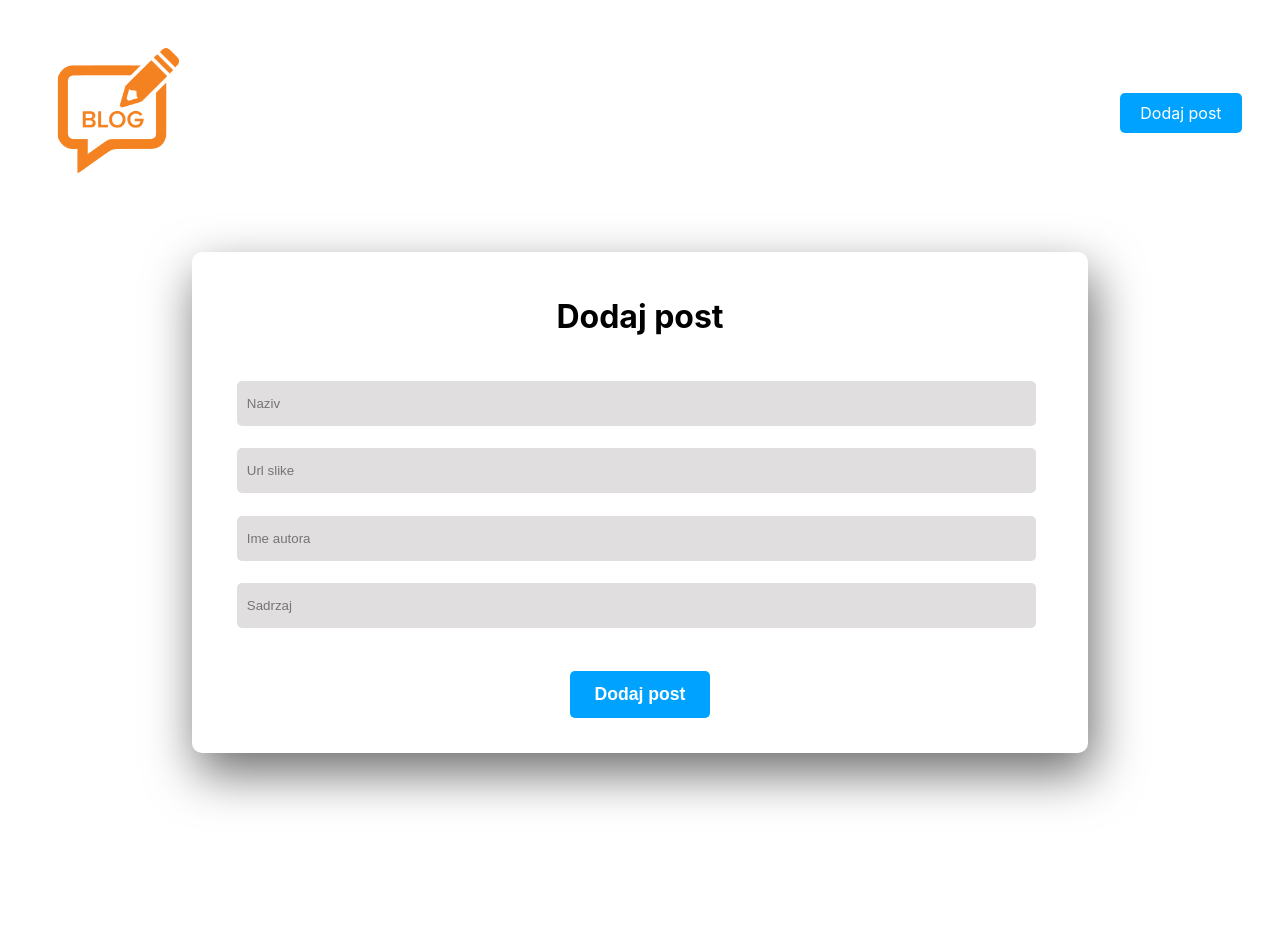
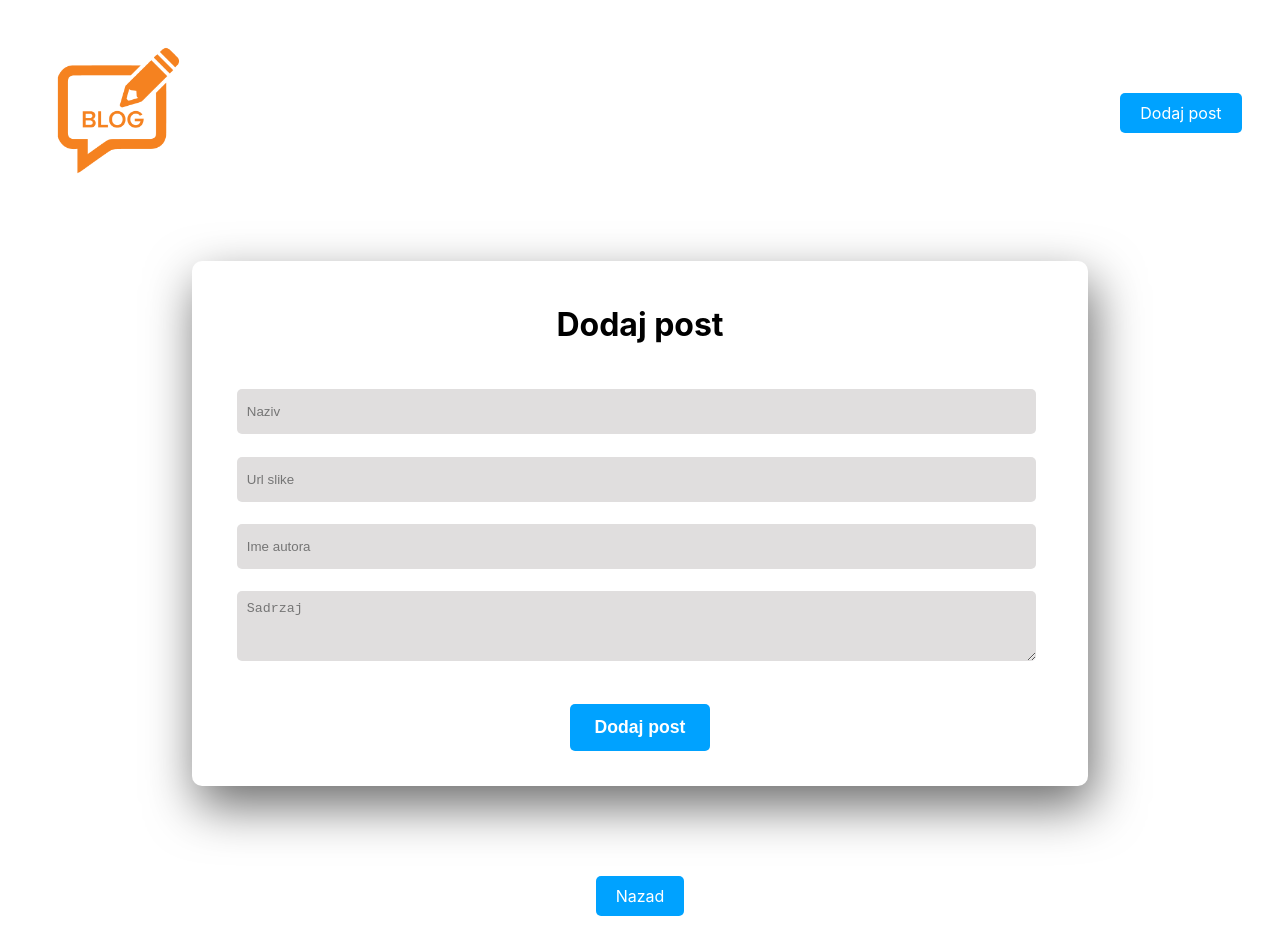
Before and after one commit to MrBene1/domaci1, a React (Create React App) app in the folder zadatak3/: page /add-post in a window 1280 px wide. Shown: the top 952 px of the page. Built offline with nearby package versions, Linux system fonts and the light colour scheme.

Commit message:
Listed blogs on home page

```diff
--- a/zadatak3/src/App.css
+++ b/zadatak3/src/App.css
@@ -1,12 +1,15 @@
 .App {
   text-align: center;
+}
+
+body {
+	margin: 3%;
 }
 
 .header {
   display: flex;
   justify-content: space-between;
-  margin: 3%;
-  margin-bottom: 5%;
+  margin-bottom: 6%;
   align-items: center;
 }
 .header img {
@@ -28,7 +31,7 @@
 	padding: 0;
 	display: flex;
 	justify-content: center;
-	min-height: 100vh;
+	margin-bottom: 100px;
 }
 
 .main{
@@ -50,7 +53,17 @@
 	width: 87%;
 	height: 25px;
 	background: #e0dede;
-	justify-content: center;
+	display: flex;
+	margin: 2.5% 5%;
+	padding: 10px;
+	border: none;
+	outline: none;
+	border-radius: 5px;
+}
+.content {
+	width: 87%;
+	height: 50px;
+	background: #e0dede;
 	display: flex;
 	margin: 2.5% 5%;
 	padding: 10px;
@@ -75,3 +88,26 @@
 .submit:hover{
 	background: rgb(0, 204, 255);
 }
+
+.home-grid {
+	display: grid;
+  	grid-template-columns: auto auto auto;
+	gap: 30px;
+}
+.blog-item {
+	width: 100%;
+	background-color: rgb(235, 235, 235);
+	box-shadow: 5px 8px 15px rgba(0, 0, 0, 0.315);
+}
+.blog-item img {
+	width: 100%;
+	height: 50%;
+}
+
+.back-button {
+	background-color: rgb(0, 162, 255);
+  	color: white;
+  	text-decoration: none;
+ 	padding: 10px 20px;
+  	border-radius: 5px;
+}
--- a/zadatak3/src/pages/AddPost.js
+++ b/zadatak3/src/pages/AddPost.js
@@ -1,18 +1,12 @@
 import React, { useState } from 'react';
 import '../App.css';
+import { BrowserRouter, Link, Route, Routes } from "react-router-dom";
 
 function AddPost() {
     const [title, setTitle] = useState("");
     const [img, setImg] = useState("");
     const [author, setAuthor] = useState("");
     const [content, setContent] = useState("");
-
-    /*const handleSubmit = e => {
-        e.preventDefault();
-        setTitle("");
-        setDescription("");
-        setAuthor("Marko");
-      };*/
 
     const inputTitle = e => {
         setTitle( e.target.value );
@@ -32,17 +26,20 @@ function AddPost() {
     console.log(author);
     console.log(content);
     return (
+    <div>
         <div className='add-post'>
             <div className='main'>
                 <form>
                     <label className='label'>Dodaj post</label>
-                <input placeholder="Naziv" name="title" type="text" className="input" onChange={inputTitle}/>
+                    <input placeholder="Naziv" name="title" type="text" className="input" maxLength="20" onChange={inputTitle}/>
                     <input placeholder="Url slike" name="img" type="text" className="input" onChange={inputImg}/>
-                <input placeholder="Ime autora" name="autor" type="text" className="input" onChange={inputAuthor}/>
-                <input placeholder="Sadrzaj" name="content" type="textarea" className="input" onChange={inputContent}/>
+                    <input placeholder="Ime autora" name="autor" type="text" className="input" maxLength="20" onChange={inputAuthor}/>
+                    <textarea className='content' name="content" maxLength="250" placeholder='Sadrzaj' onChange={inputContent}></textarea>
                     <input type="submit" value="Dodaj post" className="submit"></input>
                 </form>
             </div>
+        </div>
+        <Link to="/" className='back-button'>Nazad</Link>
     </div> );
 }
 
--- a/zadatak3/src/pages/Home.js
+++ b/zadatak3/src/pages/Home.js
@@ -1,9 +1,32 @@
-import React from 'react';
+import React, { useState, useEffect } from 'react';
+import '../App.css';
 
 function Home() {
+
+
+    const [data,setData]=useState([]);
+    const getData=()=>{
+        fetch('https://jsonblob.com/api/jsonBlob/976178308425465856')
+        .then(response => response.json())
+        .then(data => {
+            console.log(data);
+            setData(data)
+        });
+    }
+    useEffect(()=>{
+        getData()
+    },[])
+
     return (
     <div className='App'>
-        <h2>Svi postovi</h2>
+        <h1>Svi postovi</h1>
+        <div className='home-grid'>
+            {data.map(blog => (<div key={blog.id} className='blog-item'>
+                <img src={blog.img} alt='blog'/>
+                <h3>{blog.title}</h3>
+                <p>{blog.content}</p>
+            </div>))}
+        </div>
     </div> );
 }
 
```
Lines whose indentation alone changed are shown as unchanged.
